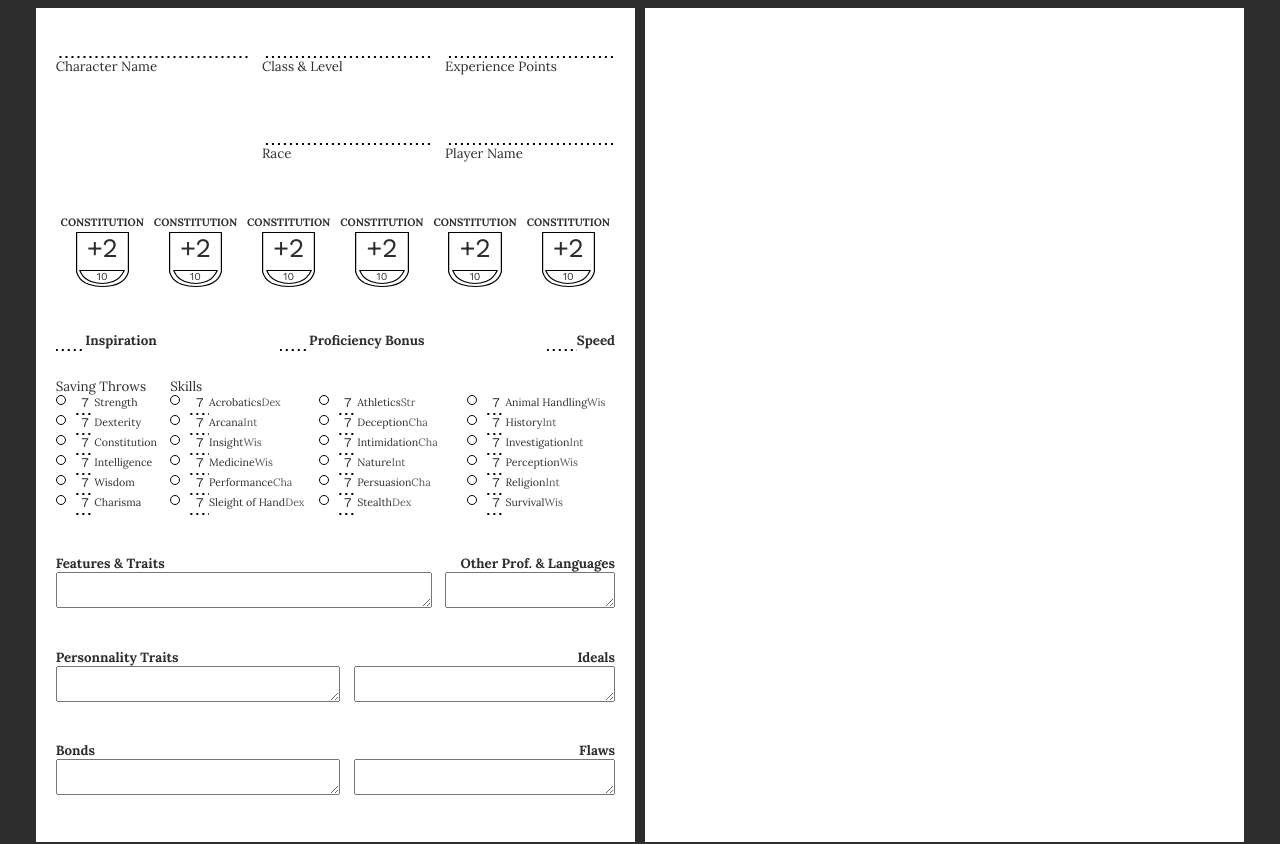
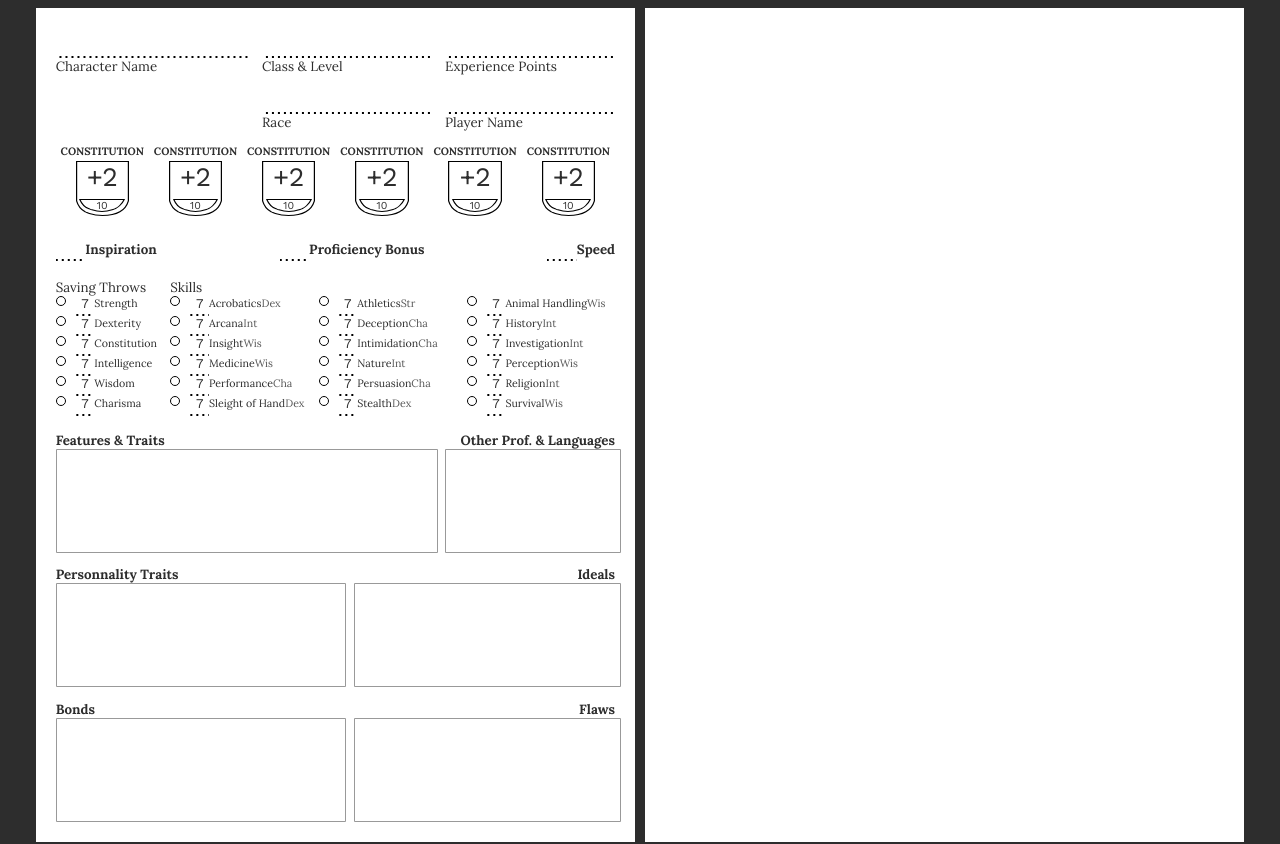
Before and after one commit to carvallegro/dnd-sheet, a React (Create React App) app: page / in a window 1280 px wide. Shown: the top 844 px of the page. Built offline with nearby package versions, Linux system fonts and the light colour scheme.

Commit message:
First clear up before tidying things up

```diff
--- a/src/components/common/inputs/index.js
+++ b/src/components/common/inputs/index.js
@@ -1,5 +1,5 @@
 import Input from './input'
-import TextArea from './textarea'
+import TextAreaField from './textarea'
 
 export default {
   Input: Input,
--- a/src/components/common/inputs/textarea.js
+++ b/src/components/common/inputs/textarea.js
@@ -1,25 +1,47 @@
 import React from 'react'
-import { InputField, InputWrapper } from './styles'
+import PropTypes from 'prop-types'
+import styled from 'styled-components'
+
 import Label from '../typography/label'
-import PropTypes from 'prop-types'
-import { sizes } from '../../../styles'
+import { fonts, sizes } from '../../../styles'
 
-const TextArea = ({align, gridArea, label}) =>
+import { InputWrapper } from './styles'
+
+const TextArea = styled.textarea`
+  width: 100%;
+  height: 100%;
+
+  border: 1px solid rgba(0,0,0,0.4);
+  border-radius: 1px;
+
+  font-family: ${fonts.input};
+  font-size: 1rem;
+  line-height: 1.25;
+
+  resize: none;
+
+  &:focus {
+    outline: none;
+    border-color: rgba(0,0,0,1);
+  }
+`
+
+const TextAreaField = ({align, gridArea, label}) =>
   <InputWrapper gridArea={gridArea}>
     <Label align={align}><b>{label}</b></Label>
-    <textarea/>
+    <TextArea/>
   </InputWrapper>
 
-TextArea.propStyle = {
+TextAreaField.propStyle = {
   align: PropTypes.oneOf(['left', 'right']),
   gridArea: PropTypes.string,
   label: PropTypes.string.isRequired,
   size: PropTypes.oneOf(Object.values(sizes))
 }
 
-TextArea.defaultStyle = {
+TextAreaField.defaultStyle = {
   align: 'left',
   size: sizes.medium
 }
 
-export default TextArea
+export default TextAreaField
--- a/src/components/descriptionPage/index.js
+++ b/src/components/descriptionPage/index.js
@@ -5,29 +5,50 @@ import Input from '../common/inputs/input'
 import styled from 'styled-components'
 
 import Attribute from '../common/attribute'
-import TextArea from '../common/inputs/textarea'
+import TextAreaField from '../common/inputs/textarea'
 import Skills from '../skills'
 import SavingThrows from '../saving-throws'
 import InlineField from '../common/inputs/inline'
 
 const PageWrapper = styled(Page)`
-  grid-template-columns: 1fr 1fr 1fr 1fr 1fr 1fr;
-  grid-template-areas:
-    "characterName characterName classLevel classLevel expPoints  expPoints"
-    "characterName characterName race       race       playerName playerName"
+  //grid-template-columns: repeat(6, 1fr);
+  //grid-auto-rows: minmax(40px, auto);
+  //grid-template-areas:
+  //  "characterName characterName classLevel classLevel expPoints  expPoints"
+  //  "characterName characterName race       race       playerName playerName"
+  //
+  //  "attributes attributes attributes attributes attributes attributes"
+  //
+  //  "calculatedValues calculatedValues calculatedValues calculatedValues calculatedValues calculatedValues"
+  //
+  //  "savingThrows skills skills skills skills skills"
+  //
+  //  "featuresTraits featuresTraits featuresTraits featuresTraits profLanguages profLanguages"
+  //
+  //  "personnalityTrait personnalityTrait personnalityTrait ideals ideals ideals"
+  //
+  //  "bonds bonds bonds flaws flaws flaws"
+  //  ;
 
-    "attributes attributes attributes attributes attributes attributes"
+  grid-template:
+    "characterName characterName classLevel classLevel expPoints  expPoints" 3.2rem
+    "characterName characterName race       race       playerName playerName" 3.2rem
 
-    "calculatedValues calculatedValues calculatedValues calculatedValues calculatedValues calculatedValues"
+    "attributes attributes attributes attributes attributes attributes" 6rem
 
-    "savingThrows skills skills skills skills skills"
+    "calculatedValues calculatedValues calculatedValues calculatedValues calculatedValues calculatedValues" 2.4rem
 
-    "featuresTraits featuresTraits featuresTraits featuresTraits profLanguages profLanguages"
+    "savingThrows skills skills skills skills skills" 140px
 
-    "personnalityTrait personnalityTrait personnalityTrait ideals ideals ideals"
+    "featuresTraits featuresTraits featuresTraits featuresTraits profLanguages profLanguages" auto
 
-    "bonds bonds bonds flaws flaws flaws"
+    "personnalityTrait personnalityTrait personnalityTrait ideals ideals ideals" minmax(40px, auto)
+
+    "bonds bonds bonds flaws flaws flaws" minmax(40px, auto)
+
+    / 1fr 1fr 1fr 1fr 1fr 1fr
     ;
+
 `
 
 const AttributesWrapper = styled.div`
@@ -68,14 +89,14 @@ export const DescriptionPage = () => <PageWrapper>
   <SavingThrows gridArea='savingThrows'/>
   <Skills gridArea='skills' />
 
-  <TextArea gridArea='featuresTraits' label='Features & Traits'/>
-  <TextArea gridArea='profLanguages' label='Other Prof. & Languages' align='right'/>
+  <TextAreaField gridArea='featuresTraits' label='Features & Traits'/>
+  <TextAreaField gridArea='profLanguages' label='Other Prof. & Languages' align='right'/>
 
-  <TextArea gridArea='personnalityTrait' label='Personnality Traits'/>
-  <TextArea gridArea='ideals' label='Ideals' align='right'/>
+  <TextAreaField gridArea='personnalityTrait' label='Personnality Traits'/>
+  <TextAreaField gridArea='ideals' label='Ideals' align='right'/>
 
-  <TextArea gridArea='bonds' label='Bonds'/>
-  <TextArea gridArea='flaws' label='Flaws' align='right'/>
+  <TextAreaField gridArea='bonds' label='Bonds'/>
+  <TextAreaField gridArea='flaws' label='Flaws' align='right'/>
 </PageWrapper>
 
 export default DescriptionPage
```
